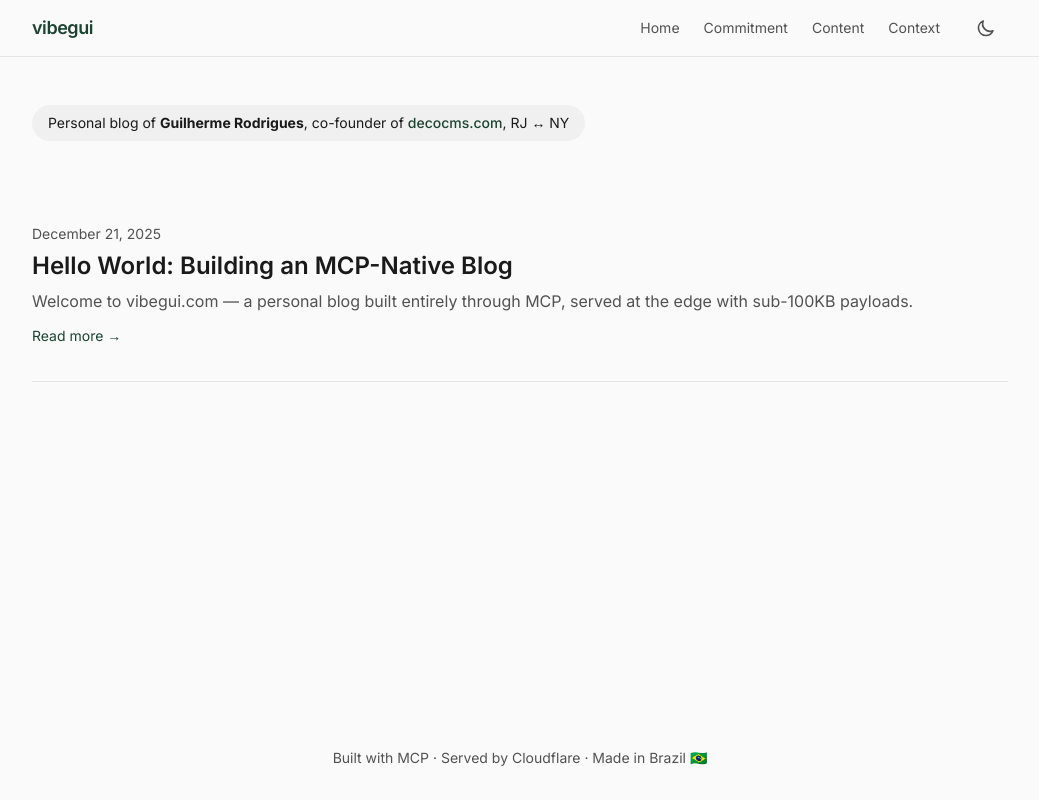
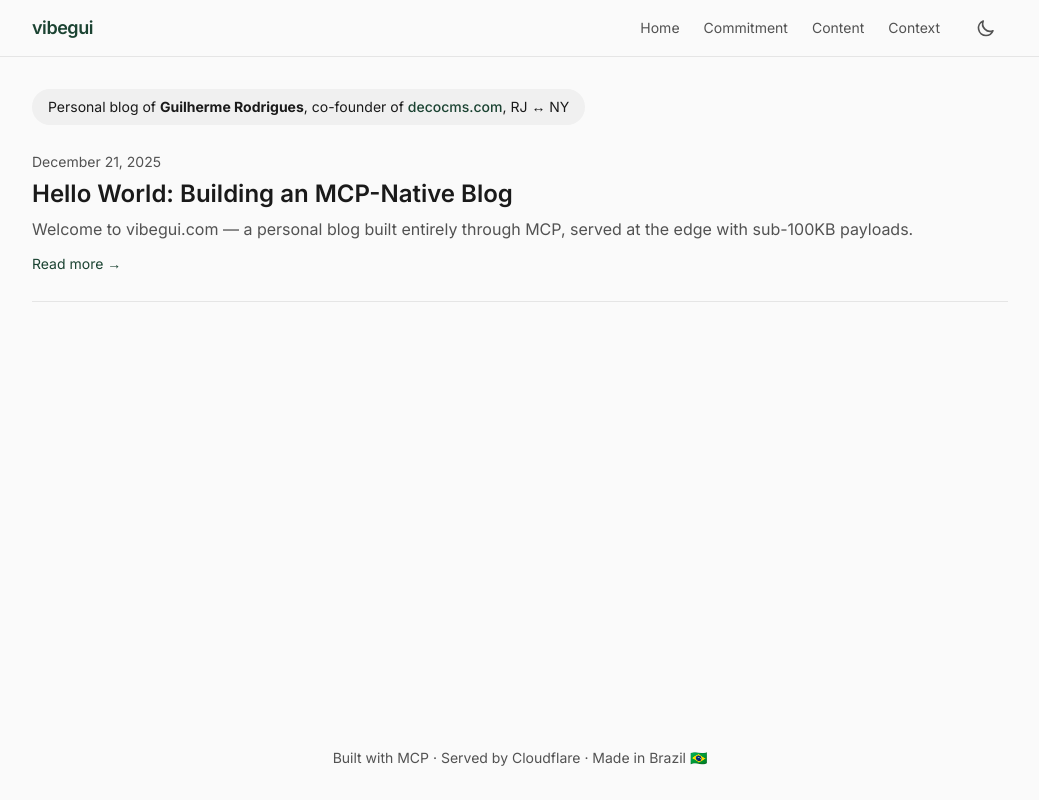
Before and after one commit to vibegui/vibegui.com, a React (Vite) app: page / in a window 1280 px wide. Shown: the whole page, without its empty margins (120-1159 px from the left). Built offline with nearby package versions, Linux system fonts and the light colour scheme.

Commit message:
Fix details

```diff
--- a/src/components/article-card.tsx
+++ b/src/components/article-card.tsx
@@ -32,26 +32,34 @@ export function ArticleCard({
 }: ArticleCardProps) {
   return (
     <article
-      className={`group ${featured ? "py-8 border-b border-[var(--color-border)] dark:border-[var(--color-dark-border)]" : "py-6"}`}
+      className={`group ${featured ? "pb-6 border-b border-[var(--color-border)]" : "py-4"}`}
     >
       <Link href={`/article/${slug}`} className="block hover:no-underline">
         <time
           dateTime={date}
-          className="text-sm text-[var(--color-fg-muted)] dark:text-[var(--color-dark-fg-muted)]"
+          className="text-sm"
+          style={{ color: "var(--color-fg-muted)" }}
         >
           {formatDate(date)}
         </time>
         <h2
-          className={`mt-1 font-semibold group-hover:text-[var(--color-accent)] dark:group-hover:text-[var(--color-dark-accent)] transition-colors ${featured ? "text-2xl" : "text-xl"}`}
+          className={`mt-1 font-semibold transition-colors ${featured ? "text-2xl" : "text-xl"}`}
+          style={{ color: "var(--color-fg)" }}
         >
           {title}
         </h2>
         {description && (
-          <p className="mt-2 text-[var(--color-fg-muted)] dark:text-[var(--color-dark-fg-muted)] line-clamp-2">
+          <p
+            className="mt-2 line-clamp-2"
+            style={{ color: "var(--color-fg-muted)" }}
+          >
             {description}
           </p>
         )}
-        <span className="mt-3 inline-block text-sm text-[var(--color-accent)] dark:text-[var(--color-dark-accent)]">
+        <span
+          className="mt-3 inline-block text-sm"
+          style={{ color: "var(--color-accent)" }}
+        >
           Read more →
         </span>
       </Link>
--- a/src/pages/home.tsx
+++ b/src/pages/home.tsx
@@ -47,10 +47,10 @@ export function Home() {
   const [featured, ...rest] = articles;
 
   return (
-    <div className="container py-8 md:py-12">
+    <div className="container py-6 md:py-8">
       {/* Banner */}
       <div
-        className="mb-12 inline-block px-4 py-2 rounded-full text-sm"
+        className="mb-6 inline-block px-4 py-2 rounded-full text-sm"
         style={{
           backgroundColor: "var(--color-bg-secondary)",
           color: "var(--color-fg)",
```
Also changed, not shown: content/articles/hello-world-building-an-mcp-native-blog.md (+1 -1 lines), public/content/manifest.json.
